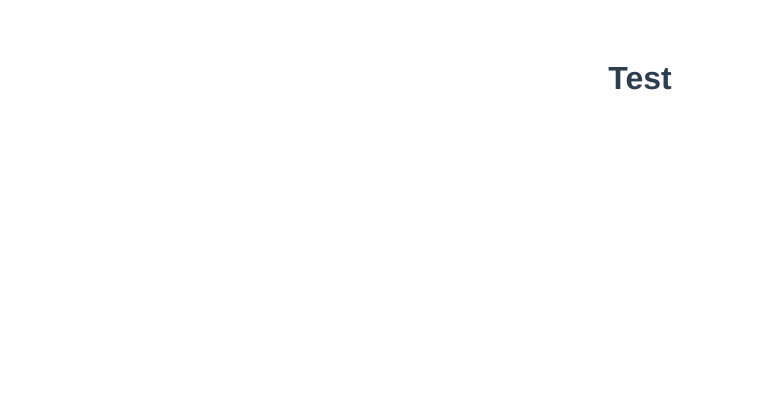
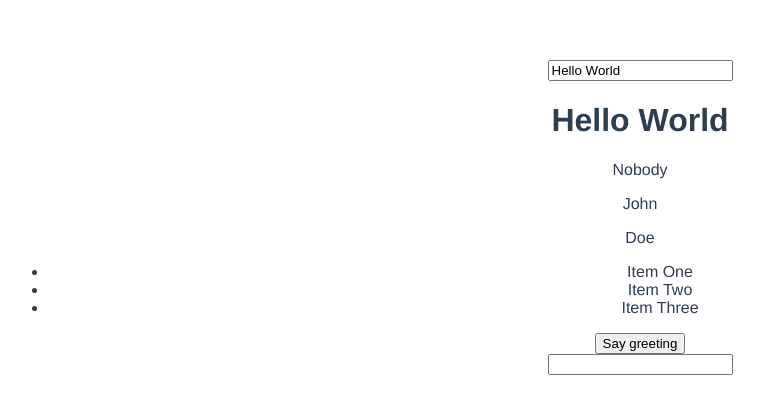
Before and after one commit to falondarville/vue-app, a Vue app: page / in a window 1280 px wide. Shown: the top 414 px of the page, without its empty margins (0-764 px from the left). Built offline with nearby package versions, Linux system fonts and the light colour scheme.

Commit message:
add methods

```diff
--- a/src/components/test.vue
+++ b/src/components/test.vue
@@ -1,15 +1,52 @@
-/* eslint-disable */
 <template>
 	<div class='test'>
 
-		<h1>Test</h1>
+		<input type="text" v-model='title'></br>
+		<!-- render html that's in the script by using v-html -->
+		<h1>{{title}}</h1>
+		<!-- render text through handlebars -->
+		<p v-if='showName'>{{user.firstName}}</p>
+		<p v-else='showName'>Nobody</p>
+		<!-- render text through declaring text -->
+		<p v-text='user.firstName'></p>
+		<p>{{user.lastName}}</p>
+
+		<ul>
+			<li v-for='item in items'>{{item.title}}</li>
+		</ul>
+		<button v-on:click='greet("Hello World")'>Say greeting</button>
+		<br />
+		<input type="text" v-on:keyup='pressKey'>
 
 	</div>
 </template>
 
 <script>
 	export default {
-		name: 'Test'
+		name: 'Test',
+		data() {
+			return {
+				title: 'Hello World',
+				user: {
+					firstName: 'John',
+					lastName: 'Doe'
+				},
+				showName: false,
+				items: [
+					{title: 'Item One'},
+					{title: 'Item Two'},
+					{title: 'Item Three'}
+				]
+			}
+		},
+		methods: {
+			greet: function(greeting){
+				alert(greeting);
+			},
+			pressKey: function(e){
+				console.log(e.target.value);
+			}
+		}
 	}
 
 </script>
```
